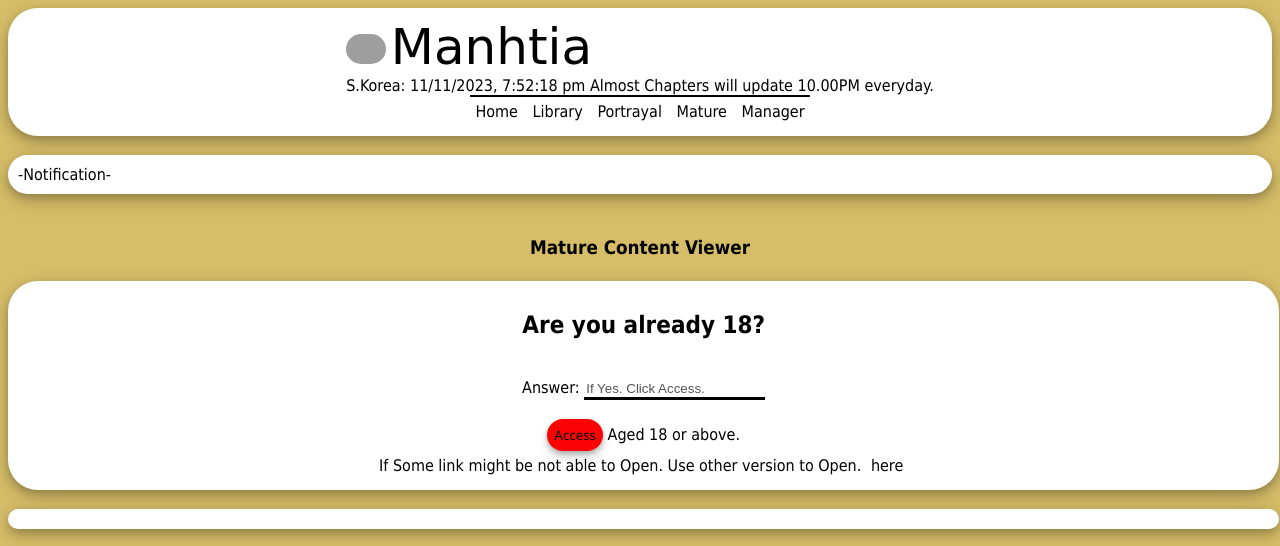
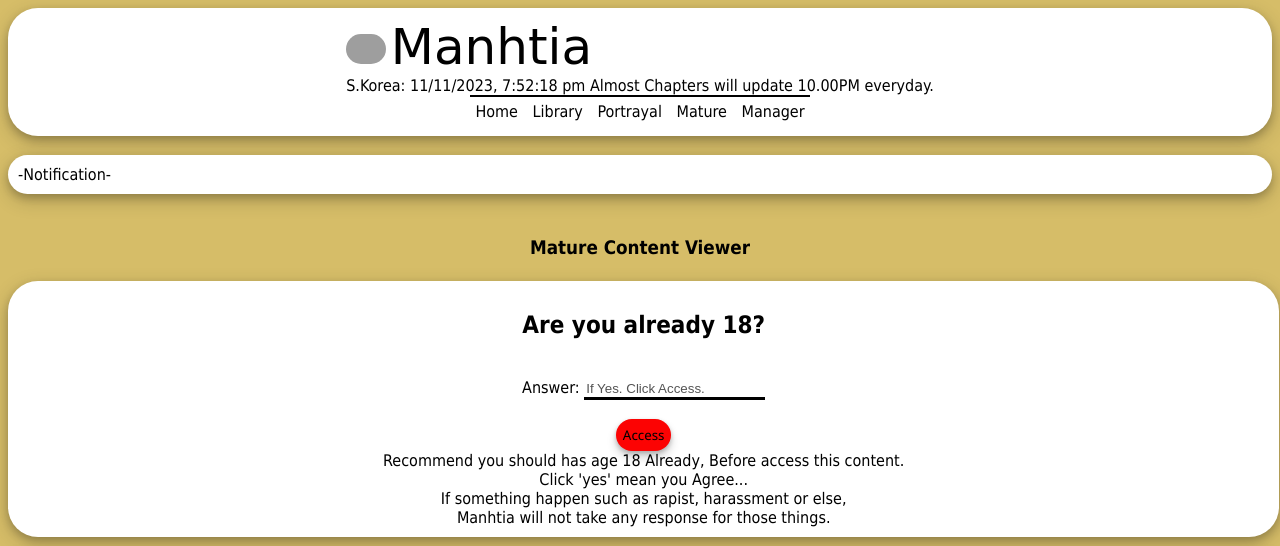
Before and after one commit to redjajaggg/MPM, a Django app: page /manhtia/private/ in a window 1280 px wide. Shown: the top 546 px of the page. Run offline with Django 4.2, Linux system fonts and the light colour scheme; some libraries are stand-ins or nearby versions; grey boxes are pictures that could not be loaded.

Commit message:
Update private.html

```diff
--- a/Manhtia/templates/Manhtia/private.html
+++ b/Manhtia/templates/Manhtia/private.html
@@ -39,10 +39,13 @@
             <h2>Are you already 18?</h2><br>
             <label>Answer: </label>
             <input id="check" type="text" disabled><br><br>
-            <button id="logbut" type="submit">Access</button> Aged 18 or above.<br>
-            If Some link might be not able to Open. Use other version to Open. <a href="https://redjajaggg.github.io/My-Private-Manhwa/page4.html">here</a>
+            <button id="logbut" type="submit">Access</button><br>
+            Recommend you should has age 18 Already, Before access this content.<br>
+            Click 'yes' mean you Agree...<br>
+            If something happen such as rapist, harassment or else,<br>
+            Manhtia will not take any response for those things.
         </form>
-    </div><div id="others" style="text-align: center; display: none;">Other: <a href="Other">View</a> | <a href="https://redjajaggg.github.io/My-Private-Manhwa/ModernManhwaWeb/maturecheck.html">Mature Manager</a>
+    </div><div id="others" style="text-align: center; display: none;">Other: <a href="https://redjajaggg.github.io/My-Private-Manhwa/page4.html">View</a> | <a href="https://redjajaggg.github.io/My-Private-Manhwa/ModernManhwaWeb/maturecheck.html">Mature Manager</a>
     <br><button type="button" id="opensearch" onclick="opensearch()"><img id="search" style="width: 25px; border-radius: 50%;" src="https://i.pinimg.com/564x/20/84/d5/2084d52de67b409823d500f04f7f15c3.jpg"></button> Page: <select name="page" id="page" style="width: 50px;" onchange="onc()"></select> <button type="button" id="prev">Prev</button><button type="button" id="next">Next</button>|<button id="go" type="submit">Go</button>
     </div>
     <div id="data" class="moderndiv" style="display: none; width: 99%;">
```
